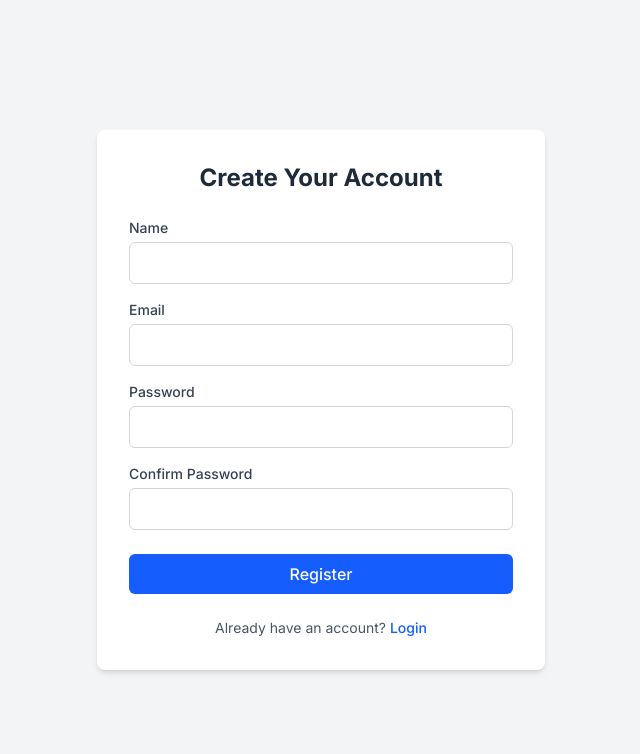
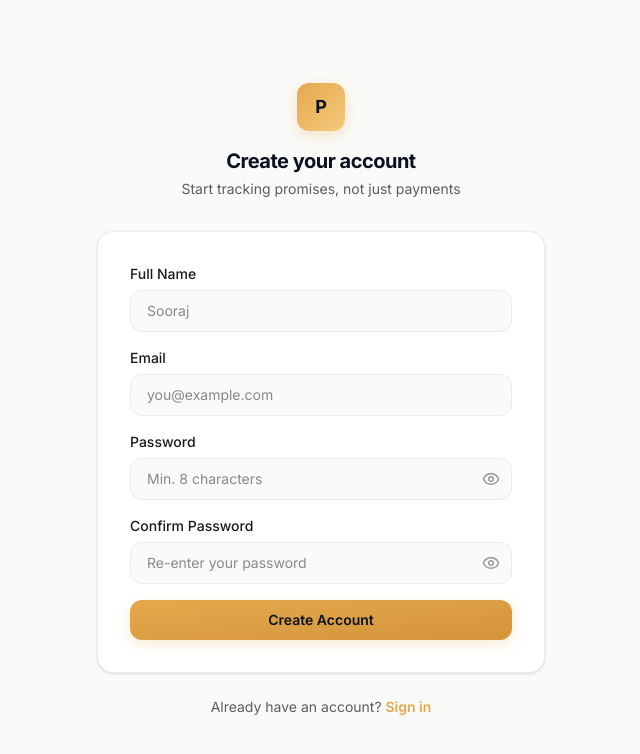
Before and after one commit to Dev-Sooraj-Git/promiselane-frontend, a React (Vite) app: page /register in a window 1280 px wide. Shown: the top 754 px of the page, without its empty margins (319-959 px from the left). Built offline with nearby package versions, Linux system fonts and the light colour scheme.

Commit message:
Redesign Register page with real-time validation and password strength

```diff
--- a/src/pages/Register.jsx
+++ b/src/pages/Register.jsx
@@ -1,23 +1,47 @@
 import { useState } from 'react';
 import { Link, useNavigate } from 'react-router-dom';
 import { useAuth } from '../context/AuthContext';
+import { Eye, EyeOff } from 'lucide-react';
 
 export default function Register() {
     const [name, setName] = useState('');
     const [email, setEmail] = useState('');
     const [password, setPassword] = useState('');
     const [passwordConfirmation, setPasswordConfirmation] = useState('');
+    const [showPassword, setShowPassword] = useState(false);
+    const [showConfirm, setShowConfirm] = useState(false);
     const [error, setError] = useState('');
     const [loading, setLoading] = useState(false);
+    const [fieldErrors, setFieldErrors] = useState({});
     const { register } = useAuth();
     const navigate = useNavigate();
+
+    const validateField = (field, value) => {
+        const errors = { ...fieldErrors };
+        switch (field) {
+            case 'name':
+                if (value.length > 0 && value.length < 2) errors.name = 'Name must be at least 2 characters.';
+                else if (value && !/^[a-zA-Z\s]+$/.test(value)) errors.name = 'Only letters and spaces allowed.';
+                else delete errors.name;
+                break;
+            case 'email':
+                if (value && !/^[^\s@]+@[^\s@]+\.[^\s@]+$/.test(value)) errors.email = 'Enter a valid email address.';
+                else delete errors.email;
+                break;
+            case 'password':
+                if (value && value.length < 8) errors.password = 'Password must be at least 8 characters.';
+                else delete errors.password;
+                break;
+        }
+        setFieldErrors(errors);
+    };
 
     const handleSubmit = async (e) => {
         e.preventDefault();
         setError('');
 
         if (password !== passwordConfirmation) {
-            setError('Passwords do not match');
+            setError('Passwords do not match.');
             return;
         }
 
@@ -26,59 +50,142 @@ export default function Register() {
             await register(name, email, password, passwordConfirmation);
             navigate('/dashboard');
         } catch (err) {
-            setError(err.response?.data?.message || 'Registration failed');
+            const errors = err.response?.data?.errors;
+            if (errors) {
+                const firstField = Object.keys(errors)[0];
+                setError(errors[firstField][0]);
+            } else {
+                setError(err.response?.data?.message || 'Registration failed.');
+            }
         } finally {
             setLoading(false);
         }
     };
 
     return (
-        <div className="min-h-screen flex items-center justify-center bg-gray-100">
-            <div className="bg-white p-8 rounded-lg shadow-md w-full max-w-md">
-                <h2 className="text-2xl font-bold text-center text-gray-800 mb-6">
-                    Create Your Account
-                </h2>
+        <div className="min-h-screen flex items-center justify-center bg-bg px-4 py-10">
+            <div className="w-full max-w-md">
+                {/* Logo + Brand */}
+                <div className="text-center mb-8">
+                    <Link to="/" className="inline-flex items-center justify-center w-12 h-12 bg-gradient-to-br from-accent to-[#F5C97D] rounded-xl mx-auto mb-4 shadow-[0_4px_14px_rgba(229,168,75,0.3)]">
+                        <span className="font-bold text-lg text-primary">P</span>
+                    </Link>
+                    <h2 className="text-xl font-bold text-primary tracking-tight">Create your account</h2>
+                    <p className="text-text-secondary text-sm mt-1">Start tracking promises, not just payments</p>
+                </div>
 
+                {/* Card */}
+                <div className="bg-card border border-border rounded-2xl p-8 shadow-sm">
                     {error && (
-                    <div className="bg-red-50 border border-red-200 text-red-700 px-4 py-3 rounded mb-4">
+                        <div className="bg-danger/5 border border-danger/20 text-danger text-sm px-4 py-3 rounded-xl mb-5">
                             {error}
                         </div>
                     )}
 
-                <form onSubmit={handleSubmit}>
-                    <div className="mb-4">
-                        <label className="block text-gray-700 text-sm font-medium mb-1">Name</label>
-                        <input type="text" value={name} onChange={(e) => setName(e.target.value)} required
-                            className="w-full px-3 py-2 border border-gray-300 rounded-md focus:outline-none focus:ring-2 focus:ring-blue-500 focus:border-transparent" />
+                    <form onSubmit={handleSubmit} className="space-y-4">
+                        {/* Name */}
+                        <div>
+                            <label className="block text-text text-sm font-medium mb-1.5">Full Name</label>
+                            <input
+                                type="text"
+                                value={name}
+                                onChange={(e) => setName(e.target.value)}
+                                onChange={(e) => validateField('name', e.target.value)}
+                                required
+                                className="w-full px-4 py-2.5 border border-border rounded-xl bg-bg text-text text-sm focus:outline-none focus:ring-2 focus:ring-accent/30 focus:border-accent/50 transition-all"
+                                placeholder="Sooraj"
+                            />
+                            {fieldErrors.name && <p className="text-danger text-xs mt-1">{fieldErrors.name}</p>}
                         </div>
 
-                    <div className="mb-4">
-                        <label className="block text-gray-700 text-sm font-medium mb-1">Email</label>
-                        <input type="email" value={email} onChange={(e) => setEmail(e.target.value)} required
-                            className="w-full px-3 py-2 border border-gray-300 rounded-md focus:outline-none focus:ring-2 focus:ring-blue-500 focus:border-transparent" />
+                        {/* Email */}
+                        <div>
+                            <label className="block text-text text-sm font-medium mb-1.5">Email</label>
+                            <input
+                                type="email"
+                                value={email}
+                                onChange={(e) => setEmail(e.target.value)}
+                                onChange={(e) => validateField('email', e.target.value)}
+                                required
+                                className="w-full px-4 py-2.5 border border-border rounded-xl bg-bg text-text text-sm focus:outline-none focus:ring-2 focus:ring-accent/30 focus:border-accent/50 transition-all"
+                                placeholder="you@example.com"
+                            />
+                            {fieldErrors.email && <p className="text-danger text-xs mt-1">{fieldErrors.email}</p>}
                         </div>
 
-                    <div className="mb-4">
-                        <label className="block text-gray-700 text-sm font-medium mb-1">Password</label>
-                        <input type="password" value={password} onChange={(e) => setPassword(e.target.value)} required
-                            className="w-full px-3 py-2 border border-gray-300 rounded-md focus:outline-none focus:ring-2 focus:ring-blue-500 focus:border-transparent" />
+                        {/* Password */}
+                        <div>
+                            <label className="block text-text text-sm font-medium mb-1.5">Password</label>
+                            <div className="relative">
+                                <input
+                                    type={showPassword ? 'text' : 'password'}
+                                    value={password}
+                                    onChange={(e) => setPassword(e.target.value)}
+                                    onChange={(e) => validateField('password', e.target.value)}
+                                    required
+                                    className="w-full px-4 py-2.5 pr-11 border border-border rounded-xl bg-bg text-text text-sm focus:outline-none focus:ring-2 focus:ring-accent/30 focus:border-accent/50 transition-all"
+                                    placeholder="Min. 8 characters"
+                                />
+                                <button
+                                    type="button"
+                                    onClick={() => setShowPassword(!showPassword)}
+                                    className="absolute right-3 top-1/2 -translate-y-1/2 text-text-muted hover:text-text transition-colors"
+                                >
+                                    {showPassword ? <EyeOff size={18} /> : <Eye size={18} />}
+                                </button>
+                            </div>
+                            {fieldErrors.password && <p className="text-danger text-xs mt-1">{fieldErrors.password}</p>}
                         </div>
 
-                    <div className="mb-6">
-                        <label className="block text-gray-700 text-sm font-medium mb-1">Confirm Password</label>
-                        <input type="password" value={passwordConfirmation} onChange={(e) => setPasswordConfirmation(e.target.value)} required
-                            className="w-full px-3 py-2 border border-gray-300 rounded-md focus:outline-none focus:ring-2 focus:ring-blue-500 focus:border-transparent" />
+                        {/* Confirm Password */}
+                        <div>
+                            <label className="block text-text text-sm font-medium mb-1.5">Confirm Password</label>
+                            <div className="relative">
+                                <input
+                                    type={showConfirm ? 'text' : 'password'}
+                                    value={passwordConfirmation}
+                                    onChange={(e) => setPasswordConfirmation(e.target.value)}
+                                    required
+                                    className="w-full px-4 py-2.5 pr-11 border border-border rounded-xl bg-bg text-text text-sm focus:outline-none focus:ring-2 focus:ring-accent/30 focus:border-accent/50 transition-all"
+                                    placeholder="Re-enter your password"
+                                />
+                                <button
+                                    type="button"
+                                    onClick={() => setShowConfirm(!showConfirm)}
+                                    className="absolute right-3 top-1/2 -translate-y-1/2 text-text-muted hover:text-text transition-colors"
+                                >
+                                    {showConfirm ? <EyeOff size={18} /> : <Eye size={18} />}
+                                </button>
+                            </div>
                         </div>
 
-                    <button type="submit" disabled={loading}
-                        className="w-full bg-blue-600 text-white py-2 px-4 rounded-md hover:bg-blue-700 disabled:bg-blue-400 disabled:cursor-not-allowed font-medium">
-                        {loading ? 'Creating Account...' : 'Register'}
+                        {/* Password match indicator */}
+                        {passwordConfirmation.length > 0 && password === passwordConfirmation && (
+                            <p className="text-success text-xs flex items-center gap-1">
+                                <span className="w-1 h-1 rounded-full bg-success"></span>
+                                Passwords match
+                            </p>
+                        )}
+                        {passwordConfirmation.length > 0 && password !== passwordConfirmation && (
+                            <p className="text-danger text-xs flex items-center gap-1">
+                                <span className="w-1 h-1 rounded-full bg-danger"></span>
+                                Passwords do not match
+                            </p>
+                        )}
+
+                        <button
+                            type="submit"
+                            disabled={loading}
+                            className="w-full py-2.5 rounded-xl text-sm font-semibold bg-gradient-to-br from-accent to-[#D4953A] text-primary shadow-[0_4px_14px_rgba(229,168,75,0.25)] hover:shadow-[0_8px_24px_rgba(229,168,75,0.35)] hover:-translate-y-0.5 transition-all disabled:opacity-50 disabled:cursor-not-allowed"
+                        >
+                            {loading ? 'Creating account...' : 'Create Account'}
                         </button>
                     </form>
+                </div>
 
-                <p className="text-center text-gray-600 text-sm mt-6">
+                <p className="text-center text-text-secondary text-sm mt-6">
                     Already have an account?{' '}
-                    <Link to="/login" className="text-blue-600 hover:underline font-medium">Login</Link>
+                    <Link to="/login" className="text-accent hover:underline font-semibold">Sign in</Link>
                 </p>
             </div>
         </div>
```
Lines whose indentation alone changed are shown as unchanged.
